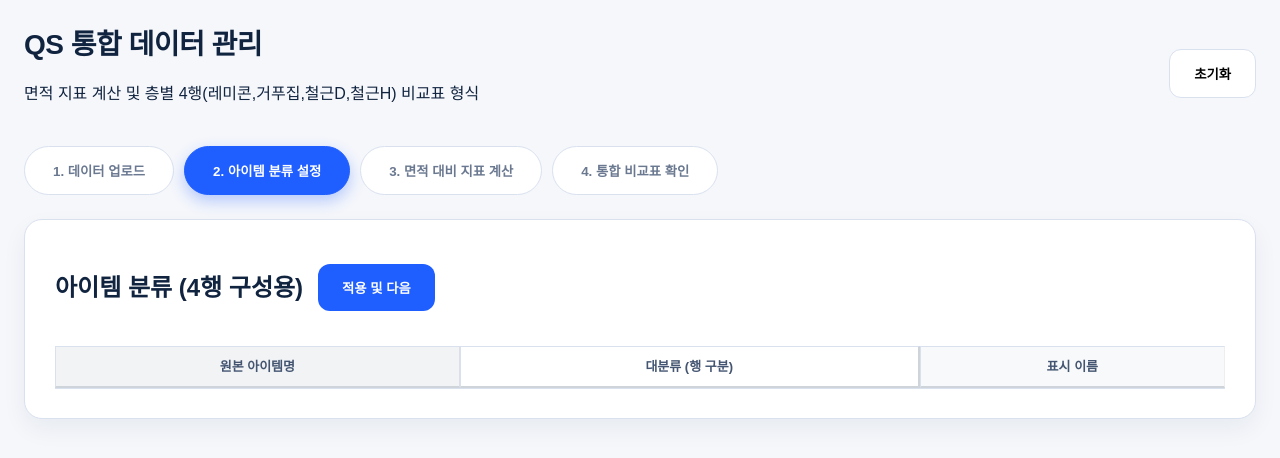
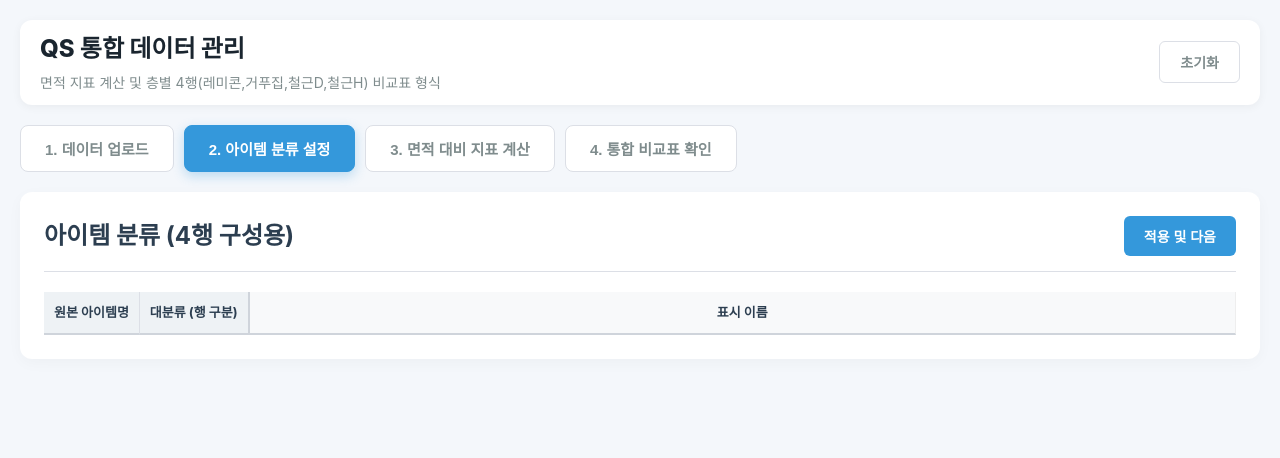
Before and after one commit to eumditravel-oss/data4, a plain HTML site: page index.html in a window 1280 px wide. Both pictures are taken after a click on the button "2. 아이템 분류 설정". Drawn offline with nearby package versions, Linux system fonts and the light colour scheme.

Commit message:
Update styles.css

```diff
--- a/styles.css
+++ b/styles.css
@@ -1,80 +1,316 @@
+/* =========================================
+   1. 기본 변수 및 초기화 설정
+========================================= */
 :root {
-  --bg: #f5f7fb; --panel: #ffffff; --line: #d9e1ef; --text: #10233f;
-  --muted: #6a7890; --primary: #1f5eff; --primary-weak: #eaf1ff;
-  --orange: #e67e22; --success: #10b981; --shadow: 0 10px 24px rgba(16,35,63,.06); --radius: 18px;
+  --bg-color: #f4f7fb;
+  --panel-bg: #ffffff;
+  --text-main: #2c3e50;
+  --text-muted: #7f8c8d;
+  --border-color: #dcdfe6;
+  --border-strong: #909399;
+  --primary: #3498db;
+  --success: #27ae60;
+  --danger: #e74c3c;
+  --orange: #f39c12;
+  --hover-bg: #f8f9fa;
 }
-* { box-sizing: border-box; }
-body { margin: 0; background: var(--bg); color: var(--text); font-family: "Pretendard", sans-serif; padding: 24px; line-height: 1.5; }
 
-.app-shell { max-width: 1600px; margin: 0 auto; }
-.topbar { display: flex; justify-content: space-between; align-items: center; margin-bottom: 24px; }
-.topbar h1 { margin: 0; font-size: 28px; font-weight: 800; letter-spacing: -0.5px; }
+* {
+  box-sizing: border-box;
+  margin: 0;
+  padding: 0;
+}
 
-.tabs { display: flex; gap: 10px; margin-bottom: 24px; }
-.tab { padding: 14px 28px; border-radius: 99px; border: 1px solid var(--line); background: #fff; cursor: pointer; font-weight: 700; transition: 0.2s; color: var(--muted); }
-.tab.is-active { background: var(--primary); color: #fff; border-color: var(--primary); box-shadow: 0 6px 15px rgba(31,94,255,0.3); }
+body {
+  background-color: var(--bg-color);
+  color: var(--text-main);
+  font-family: 'Pretendard', -apple-system, BlinkMacSystemFont, "Segoe UI", Roboto, sans-serif;
+  line-height: 1.6;
+  padding: 20px;
+}
 
-.panel { background: #fff; border: 1px solid var(--line); border-radius: var(--radius); box-shadow: var(--shadow); padding: 30px; margin-bottom: 20px; }
-.tab-panel { display: none; }
-.tab-panel.is-active { display: block; }
+/* =========================================
+   2. 레이아웃 및 상단바
+========================================= */
+.app-shell {
+  max-width: 1600px;
+  margin: 0 auto;
+}
 
-.upload-box { border: 2px dashed var(--line); padding: 60px 20px; text-align: center; border-radius: var(--radius); background: #fbfcff; }
-.upload-box__icon { font-size: 48px; margin-bottom: 15px; }
-.filebox input { display: none; }
-.filebox__btn { padding: 12px 32px; background: #fff; border: 2px solid var(--primary); color: var(--primary); border-radius: 10px; cursor: pointer; font-weight: 800; display: inline-block; }
-.file-chip { display: inline-block; padding: 6px 14px; background: var(--primary-weak); color: var(--primary); border-radius: 20px; font-size: 12px; margin: 5px; font-weight: 700; border: 1px solid var(--line); }
+.topbar {
+  display: flex;
+  justify-content: space-between;
+  align-items: center;
+  margin-bottom: 20px;
+  padding: 10px 20px;
+  background: var(--panel-bg);
+  border-radius: 12px;
+  box-shadow: 0 2px 10px rgba(0,0,0,0.05);
+}
 
-.mapping-container { border: 1px solid var(--line); border-radius: 12px; overflow: hidden; }
-.list-header { display: flex; align-items: center; background: #f4f7fd; padding: 15px; font-weight: 800; color: #445571; border-bottom: 2px solid var(--line); }
-.mapping-list { max-height: 500px; overflow-y: auto; }
+.topbar__title h1 {
+  font-size: 24px;
+  font-weight: 800;
+  color: #1a252f;
+}
 
-/* ★ 2번 탭 아이템 분류 행 배경색 (수정됨) ★ */
-.item-row { display: flex; align-items: center; padding: 12px 15px; border-bottom: 1px solid var(--line); gap: 15px; transition: background-color 0.2s ease; }
-.item-row.cat-콘크리트 { background-color: #eef4ff; }
-.item-row.cat-철근 { background-color: #f0fcf4; }
-.item-row.cat-거푸집 { background-color: #fff9ec; }
-.item-row.cat-etc { background-color: #ffffff; }
+.topbar__title p {
+  font-size: 14px;
+  color: var(--text-muted);
+  margin-top: 4px;
+}
 
-.item-row.cat-콘크리트:hover { background-color: #dbe8ff; }
-.item-row.cat-철근:hover { background-color: #dcf5e4; }
-.item-row.cat-거푸집:hover { background-color: #fff0cc; }
-.item-row.cat-etc:hover { background-color: #f9fbff; }
+/* =========================================
+   3. 탭 메뉴 (Navigation)
+========================================= */
+.tabs {
+  display: flex;
+  gap: 10px;
+  margin-bottom: 20px;
+}
 
-.col-num { width: 60px; text-align: center; font-weight: bold; color: var(--muted); }
-.col-orig { flex: 1; font-weight: 700; color: var(--text); }
-.col-edit { width: 250px; }
-.col-cat { width: 180px; }
+.tab {
+  padding: 12px 24px;
+  border-radius: 8px;
+  border: 1px solid var(--border-color);
+  background: var(--panel-bg);
+  color: var(--text-muted);
+  font-weight: 600;
+  font-size: 15px;
+  cursor: pointer;
+  transition: all 0.2s;
+}
 
-.excel-view-container { overflow: auto; margin-top: 20px; border: 1px solid var(--line); border-radius: 12px; max-height: 600px; }
-.excel-table { width: 100%; border-collapse: separate; border-spacing: 0; font-size: 13px; min-width: 1000px; }
-.excel-table thead { position: sticky; top: 0; z-index: 10; box-shadow: 0 1px 0 var(--line); }
-.excel-table th, .excel-table td { border: 0.5px solid var(--line); padding: 12px 10px; text-align: center; white-space: nowrap; }
-.excel-table th { background: #f4f7fd; font-weight: 800; color: #445571; background-clip: padding-box; }
-.excel-table tr:hover td { background: #f9fbff; }
+.tab:hover {
+  background: var(--hover-bg);
+}
 
-/* ★ 3번 탭 수량표 행 배경색 ★ */
-.row-cat-콘크리트 td { background-color: #eef4ff !important; }
-.row-cat-철근 td { background-color: #f0fcf4 !important; }
-.row-cat-거푸집 td { background-color: #fff9ec !important; }
-.row-cat-etc td { background-color: #ffffff !important; }
+.tab.is-active {
+  background: var(--primary);
+  color: #fff;
+  border-color: var(--primary);
+  box-shadow: 0 4px 12px rgba(52, 152, 219, 0.3);
+}
 
-.row-cat-콘크리트:hover td { background-color: #dbe8ff !important; }
-.row-cat-철근:hover td { background-color: #dcf5e4 !important; }
-.row-cat-거푸집:hover td { background-color: #fff0cc !important; }
-.row-cat-etc:hover td { background-color: #f9fbff !important; }
+.tab-panel {
+  display: none;
+  animation: fadeIn 0.3s ease;
+}
 
-.row-subtotal td { background: #f1f3f5 !important; font-weight: 800; color: #10233f; }
-.row-ratio td { background: #fff4e6 !important; font-weight: 800; color: var(--orange); }
-.col-total { background: #f8f9fa; font-weight: 800; color: var(--primary); }
+.tab-panel.is-active {
+  display: block;
+}
 
-.area-input { width: 100%; box-sizing: border-box; border: none; background: transparent; text-align: right; font-size: 14px; font-weight: bold; outline: none; padding: 5px; color: var(--primary); }
-.area-input:focus { background: #fffde7; outline: 2px solid var(--orange); border-radius: 4px; }
-.area-input::placeholder { color: #ccc; font-weight: normal; }
+@keyframes fadeIn {
+  from { opacity: 0; transform: translateY(5px); }
+  to { opacity: 1; transform: translateY(0); }
+}
 
-.btn { padding: 14px 24px; border-radius: 12px; border: none; font-weight: 800; cursor: pointer; transition: 0.2s; }
-.btn-primary { background: var(--primary); color: #fff; }
-.btn-success { background: var(--success); color: #fff; }
-.btn-ghost { background: #fff; border: 1px solid var(--line); }
-.toolbar { display: flex; align-items: center; gap: 15px; margin-bottom: 20px; }
-.input { padding: 12px 16px; border: 1px solid var(--line); border-radius: 10px; outline: none; width: 100%; }
-.input:focus { border-color: var(--primary); box-shadow: 0 0 0 3px rgba(31,94,255,0.1); }
+/* =========================================
+   4. 공통 패널 및 입력폼 요소
+========================================= */
+.panel {
+  background: var(--panel-bg);
+  padding: 24px;
+  border-radius: 12px;
+  box-shadow: 0 4px 15px rgba(0,0,0,0.03);
+}
+
+.toolbar {
+  display: flex;
+  justify-content: space-between;
+  align-items: center;
+  margin-bottom: 20px;
+  padding-bottom: 15px;
+  border-bottom: 1px solid var(--border-color);
+}
+
+.filter-group {
+  display: flex;
+  align-items: center;
+  gap: 10px;
+  font-weight: 600;
+}
+
+.input {
+  padding: 10px 15px;
+  border: 1px solid var(--border-color);
+  border-radius: 6px;
+  font-size: 14px;
+  outline: none;
+  transition: border-color 0.2s;
+}
+
+.input:focus {
+  border-color: var(--primary);
+}
+
+/* =========================================
+   5. 버튼 스타일
+========================================= */
+.btn {
+  padding: 10px 20px;
+  border-radius: 6px;
+  border: none;
+  font-weight: 600;
+  font-size: 14px;
+  cursor: pointer;
+  transition: all 0.2s;
+}
+
+.btn-primary { background: var(--primary); color: white; }
+.btn-primary:hover { background: #2980b9; }
+
+.btn-success { background: var(--success); color: white; }
+.btn-success:hover { background: #219653; }
+
+.btn-ghost { background: transparent; color: var(--text-muted); border: 1px solid var(--border-color); }
+.btn-ghost:hover { background: var(--hover-bg); color: var(--text-main); }
+
+/* =========================================
+   6. 데이터 업로드 영역
+========================================= */
+.upload-card {
+  background: var(--panel-bg);
+  padding: 40px;
+  border-radius: 12px;
+  text-align: center;
+  border: 2px dashed var(--border-color);
+  transition: border-color 0.2s;
+}
+
+.upload-card:hover {
+  border-color: var(--primary);
+}
+
+.upload-label {
+  display: flex;
+  flex-direction: column;
+  align-items: center;
+  gap: 10px;
+  cursor: pointer;
+}
+
+.upload-label span {
+  font-size: 18px;
+  font-weight: bold;
+  color: var(--primary);
+}
+
+.upload-label small {
+  color: var(--text-muted);
+}
+
+.file-list {
+  margin-top: 20px;
+  font-weight: 600;
+  color: var(--success);
+}
+
+/* =========================================
+   7. 매핑 테이블
+========================================= */
+.mapping-table {
+  width: 100%;
+  border-collapse: collapse;
+}
+
+.mapping-table th, .mapping-table td {
+  padding: 12px;
+  border: 1px solid var(--border-color);
+  text-align: center;
+}
+
+.mapping-table th {
+  background: var(--hover-bg);
+  font-weight: 700;
+}
+
+/* =========================================
+   8. 🌟 통합 비교표 (엑셀 뷰) 핵심 스타일 🌟
+   (가로/세로 스크롤 고정 및 깨짐 방지)
+========================================= */
+.excel-view-container {
+  overflow: auto;
+  max-height: 75vh; /* 화면 높이에 맞춰 유동적 조절 */
+  border: 1px solid var(--border-strong);
+  border-radius: 4px;
+  background: var(--panel-bg);
+}
+
+.excel-table {
+  border-collapse: separate; /* sticky 사용 시 테두리 유지를 위해 필수 */
+  border-spacing: 0;
+  width: 100%;
+  white-space: nowrap; /* 글자 줄바꿈 방지 */
+}
+
+/* 테이블 공통 셀 스타일 */
+.excel-table th, .excel-table td {
+  padding: 10px 12px;
+  border-right: 1px solid var(--border-color);
+  border-bottom: 1px solid var(--border-color);
+  font-size: 13px;
+}
+
+/* 상단 헤더 고정 (위아래 스크롤 시) */
+.excel-table thead th {
+  position: sticky;
+  top: 0;
+  z-index: 20;
+  background: #eef2f5;
+  font-weight: 700;
+  text-align: center;
+  border-bottom: 2px solid var(--border-strong);
+}
+/* 두 번째 줄 헤더 위치 미세조정 (첫 번째 줄 높이 기준) */
+.excel-table thead tr:nth-child(2) th {
+  top: 41px; /* 첫 줄 th의 높이에 따라 수정 필요할 수 있음 */
+  background: #f8fafc;
+}
+
+/* 1열(층), 2열(구분) 고정 (좌우 스크롤 시) */
+.excel-table th:nth-child(1), .excel-table td:nth-child(1) {
+  position: sticky;
+  left: 0;
+  z-index: 10;
+  background: #f1f3f5;
+  width: 80px;
+  min-width: 80px;
+}
+.excel-table th:nth-child(2), .excel-table td:nth-child(2) {
+  position: sticky;
+  left: 80px; /* 1열의 넓이와 맞춤 */
+  z-index: 10;
+  background: #ffffff;
+  width: 100px;
+  min-width: 100px;
+  border-right: 2px solid var(--border-strong); /* 고정열 구분선 강조 */
+}
+
+/* 좌상단 모서리 (층, 구분 헤더)는 가장 높은 z-index 부여 */
+.excel-table thead th:nth-child(1),
+.excel-table thead th:nth-child(2) {
+  z-index: 30;
+  background: #eef2f5;
+}
+
+/* 층별 4행 1세트 마지막 줄(철근H) 하단 테두리 강조 */
+.row-group-end td {
+  border-bottom: 2px solid var(--text-main) !important;
+}
+
+/* 데이터 값 스타일링 */
+.val-zero {
+  color: #bdc3c7;
+}
+
+.val-active {
+  color: #000000;
+  font-weight: 600;
+}
+
+/* 행(Row) 호버 시 색상 변경 (데이터 확인 용이) */
+.excel-table tbody tr:hover td:not(:nth-child(1)):not(:nth-child(2)) {
+  background-color: #fcfdfd;
+}
```
